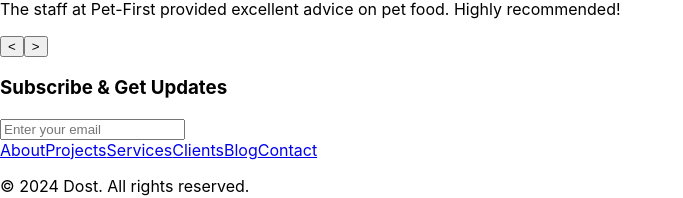
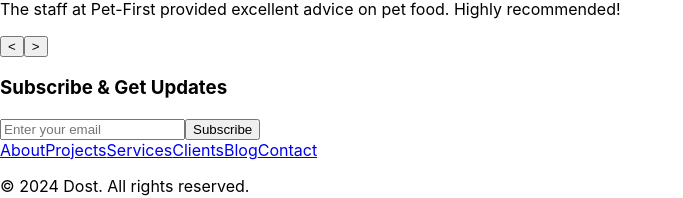
Before and after one commit to RamnikaS/project_2-, a React (Create React App) app in the folder dost-website/: page / in a window 1280 px wide. Shown: the part 2860-3058 px from the top of the page, without its empty margins (0-683 px from the left). Built offline with nearby package versions, Linux system fonts and the light colour scheme.

Commit message:
Toggle for the header

```diff
--- a/dost-website/src/components/Subscribe.js
+++ b/dost-website/src/components/Subscribe.js
@@ -1,10 +1,32 @@
-import React from 'react';
+import React, { useState } from 'react';
 
-const Subscribe = () => (
-  <section id="subscribe">
-    <h3>Subscribe & Get Updates</h3>
-    <input type="email" placeholder="Enter your email" />
-  </section>
-);
+const Subscribe = () => {
+  const [email, setEmail] = useState('');
+  const [isSubscribed, setIsSubscribed] = useState(false);
+
+  const handleSubmit = (event) => {
+    event.preventDefault();
+    if (email) {
+      setIsSubscribed(true);
+      setEmail('');
+    }
+  };
+
+  return (
+    <section id="subscribe">
+      <h3>Subscribe & Get Updates</h3>
+      <form onSubmit={handleSubmit}>
+        <input
+          type="email"
+          placeholder="Enter your email"
+          value={email}
+          onChange={(e) => setEmail(e.target.value)}
+        />
+        <button type="submit">Subscribe</button>
+      </form>
+      {isSubscribed && <p>Thank you for subscribing!</p>}
+    </section>
+  );
+};
 
 export default Subscribe;
```
